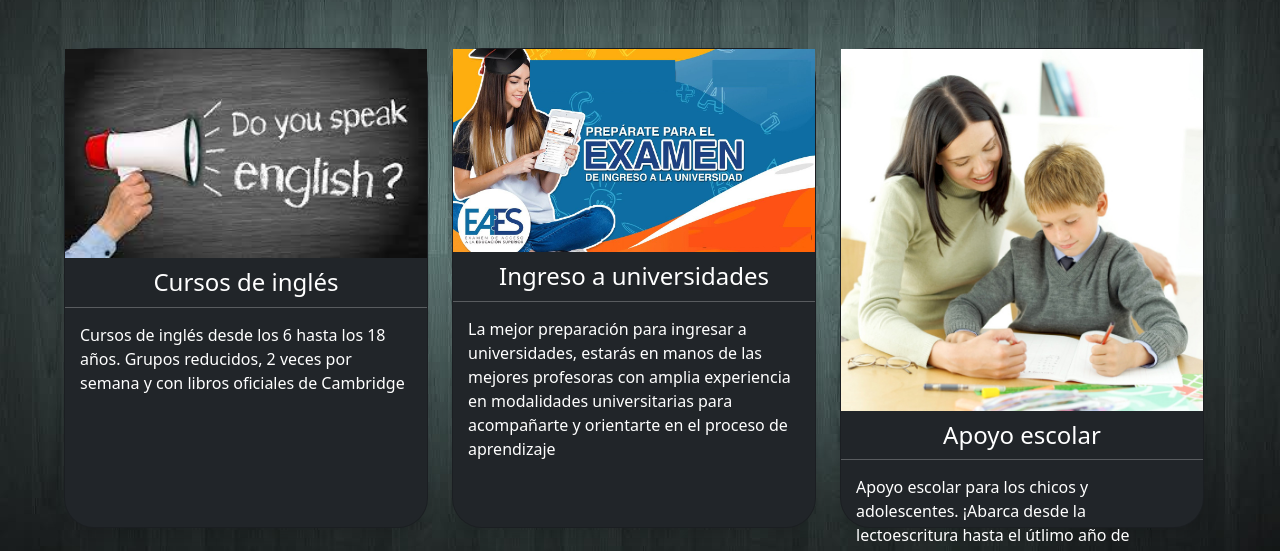
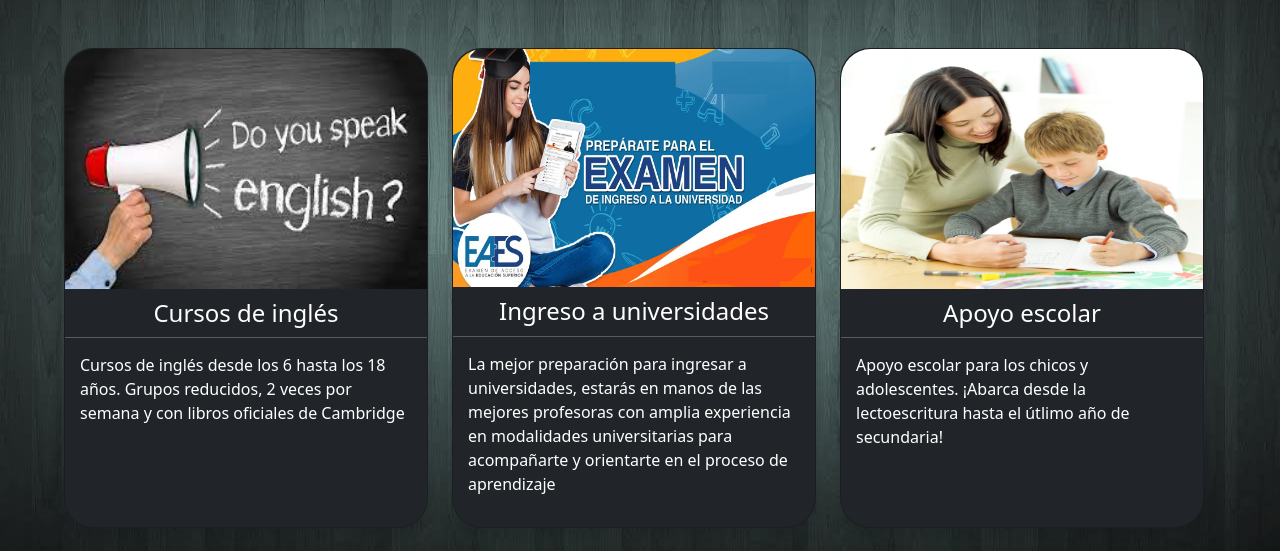
Before and after one commit to roodrificarra/PreEntrega3Ficarra, a website: page pages/cursos.html in a window 1280 px wide. Shown: the part 246-797 px from the top of the page. Drawn offline with nearby package versions, Linux system fonts and the light colour scheme; a web font is replaced by a local one.

Commit message:
arreglo imagenes

```diff
--- a/pages/cursos.html
+++ b/pages/cursos.html
@@ -102,7 +102,11 @@
           <div class="row mt-4">
             <div class="col-sm-12 col-md-4 col-lg-4 py-3">
               <div class="card shadow bg-dark">
-                <img src="../img/cursosdeingles.jpg" alt="cursos de ingles" />
+                <img
+                  class="card__image"
+                  src="../img/cursosdeingles.jpg"
+                  alt="cursos de ingles"
+                />
                 <div class="text-white">
                   <h4>Cursos de inglés</h4>
                   <hr />
@@ -119,6 +123,7 @@
             <div class="col-sm-12 col-md-4 col-lg-4 py-3">
               <div class="card shadow bg-dark">
                 <img
+                  class="card__image"
                   src="../img/ingresouniversidades.jpg"
                   alt="ingreso a universidades"
                 />
@@ -138,7 +143,11 @@
             </div>
             <div class="col-sm-12 col-md-4 col-lg-4 py-3">
               <div class="card shadow bg-dark">
-                <img src="../img/Clasesdeapoyo.jpg" alt="Clases de apoyo" />
+                <img
+                  class="card__image"
+                  src="../img/Clasesdeapoyo.jpg"
+                  alt="Clases de apoyo"
+                />
                 <div class="text-white">
                   <h4>Apoyo escolar</h4>
                   <hr />
```
Also changed, not shown: pages/novedades.html (+6 -1 lines).
